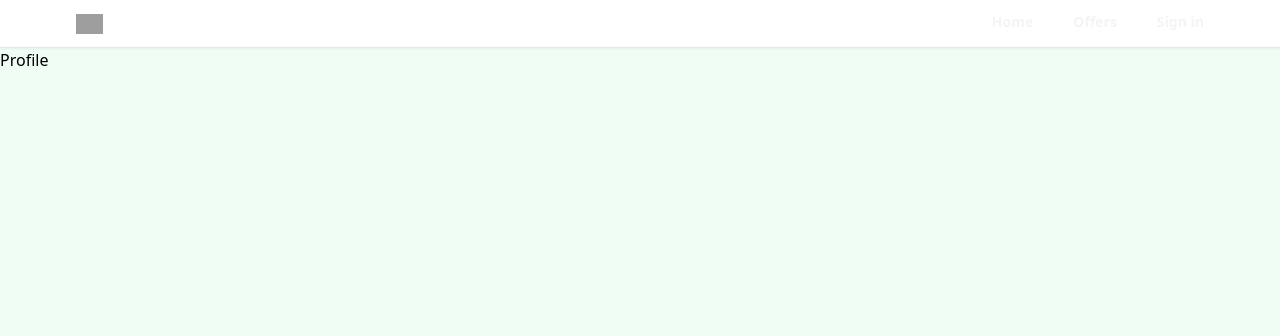
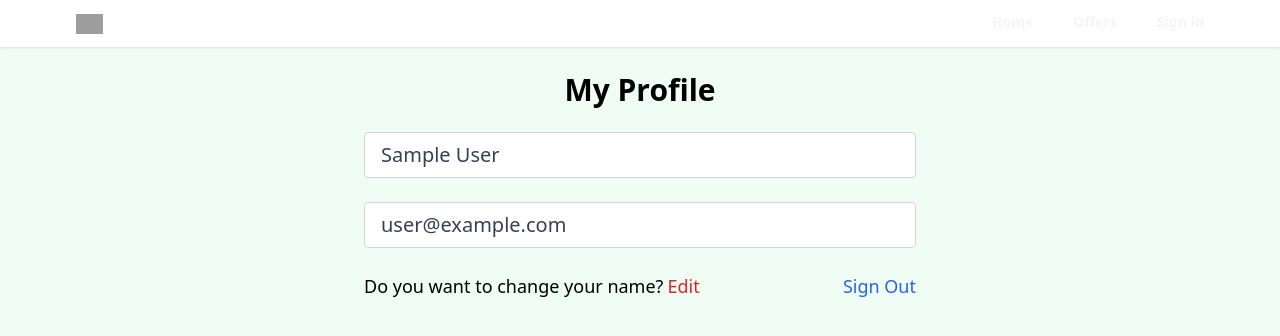
Before and after one commit to Kesav-21/HousingFinder, a React (Create React App) app: page /profile in a window 1280 px wide. Shown: the top 336 px of the page. Built offline with nearby package versions, Linux system fonts and the light colour scheme; no server answers; sample sign-in values are in the browser's storage; grey boxes are pictures that could not be loaded.

Commit message:
private route profile page

```diff
--- a/src/App.js
+++ b/src/App.js
@@ -8,6 +8,7 @@
 import Header from './Components/Header';
 import { ToastContainer } from 'react-toastify';
 import 'react-toastify/dist/ReactToastify.css';
+import PrivateRoute from './Components/PrivateRoute';
 
 function App() {
   return (
@@ -16,7 +17,9 @@
         <Header/>
         <Routes>
           <Route path='/' element={<Home/>}/>
-          <Route path='/profile' element={<Profile/>}/>
+          <Route path='profile' element={<PrivateRoute/>}>
+            <Route path='/profile' element={<Profile/>}/>
+          </Route>
           <Route path='/sign-in' element={<SignIn/>}/>
           <Route path='/sign-up' element={<Signup/>}/>
           <Route path='/forgot-password' element={<ForgotPassword/>}/>
--- /dev/null
+++ b/src/Components/PrivateRoute.js
@@ -0,0 +1,10 @@
+import React from 'react'
+import { Outlet,Navigate } from 'react-router-dom';
+import {useAuthStatus} from '../Hooks/useAuthStatus';
+export default function PrivateRoute() {
+    const {loggedIn,checkingStatus}=useAuthStatus()
+    if(checkingStatus){
+        return <h3>Loading...</h3>;
+    }
+  return loggedIn ? <Outlet/>:<Navigate to="/sign-in"/>
+}
--- /dev/null
+++ b/src/Hooks/useAuthStatus.js
@@ -0,0 +1,18 @@
+import { getAuth, onAuthStateChanged } from 'firebase/auth'
+import React, { useEffect, useState } from 'react'
+
+export function useAuthStatus() {
+    const [loggedIn,setLoggedIn]=useState(false)
+    const [checkingStatus,setCheckingStatus]=useState(true)
+
+    useEffect(()=>{
+        const auth=getAuth()
+        onAuthStateChanged(auth,(user)=>{
+            if(user){
+                setLoggedIn(true)
+            }
+            setCheckingStatus(false)
+        })
+    },[])
+  return {loggedIn,checkingStatus};
+}
--- a/src/Pages/Profile.js
+++ b/src/Pages/Profile.js
@@ -1,7 +1,37 @@
-import React from 'react'
+import { getAuth } from 'firebase/auth';
+import React, { useState } from 'react'
+import { useNavigate } from 'react-router';
+
 
 export default function Profile() {
+  const navigate=useNavigate();
+  const auth=getAuth()
+  const [formData,setFormData]=useState({
+    fname:auth.currentUser.displayName,
+    email:auth.currentUser.email
+});
+const {email,fname}=formData;
+const onLogout=()=>{
+  auth.signOut()
+  navigate('/')
+}
   return (
-    <div>Profile</div>
+    <>
+    <section className='max-w-6xl mx-auto flex justify-center items-center flex-col'>
+    <h1 className='text-3xl text-center mt-6 font-bold'>My Profile</h1>
+    <div className='w-full md:w-[50%] mt-6 px-3'>
+      <form>
+        <input type="text" id="fname" value={fname} disabled  className='w-full px-4 py-2 text-xl text-gray-700 bg-white border border-gray-300 rounded transition ease-in-out mb-6' />
+        <input type="email" id="email" value={email} disabled className='w-full px-4 py-2 text-xl text-gray-700 bg-white border border-gray-300 rounded transition ease-in-out mb-6' />
+        <div className='flex justify-between whitespace-nowrap text-sm sm:text-lg mb-6'>
+          <p className='flex items-center '>Do you want to change your name?
+          <span className='text-red-600 hover:text-red-700 transition ease-in-out duration-200 ml-1 cursor-pointer'>Edit</span>
+          </p>
+          <p onClick={onLogout} className='text-blue-600 hover:text-blue-800 transition duration-200 ease-in-out'>Sign Out</p>
+        </div>
+      </form>
+    </div>
+    </section>
+    </>
   )
 }
```
